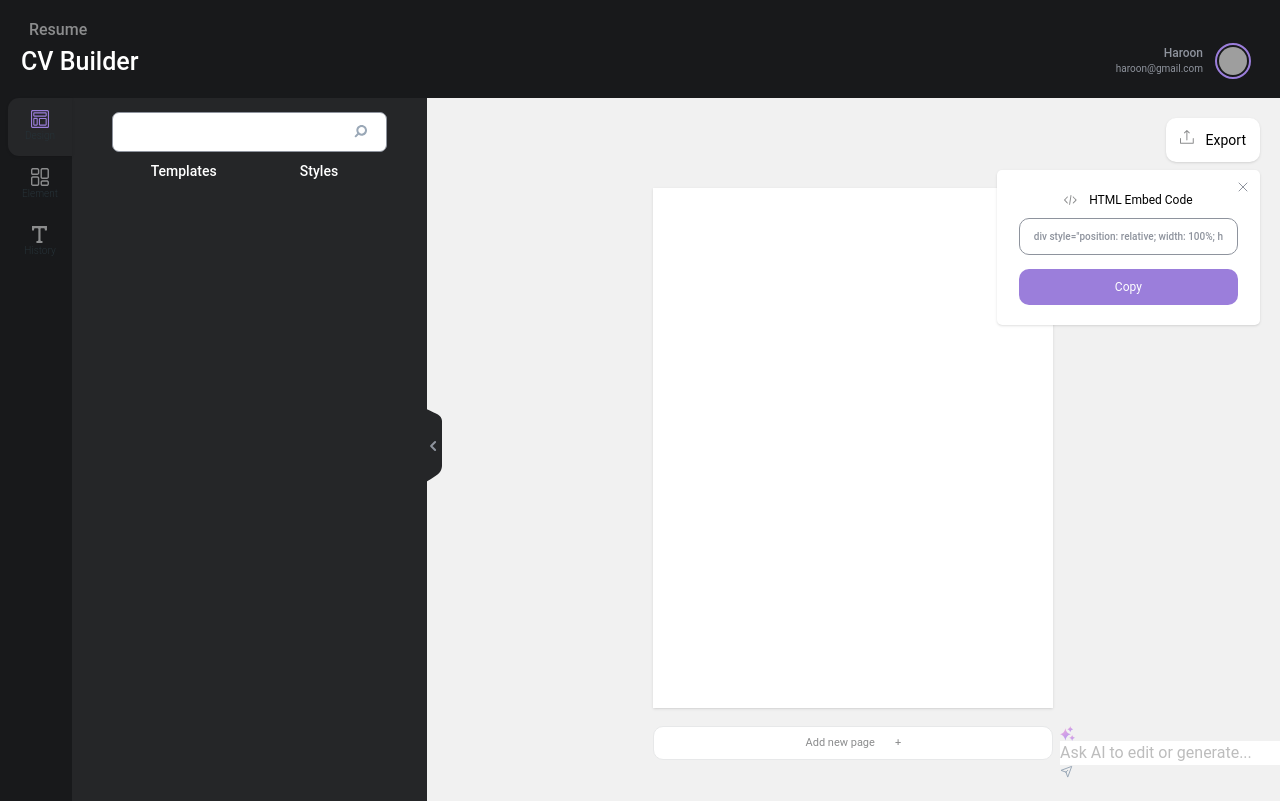
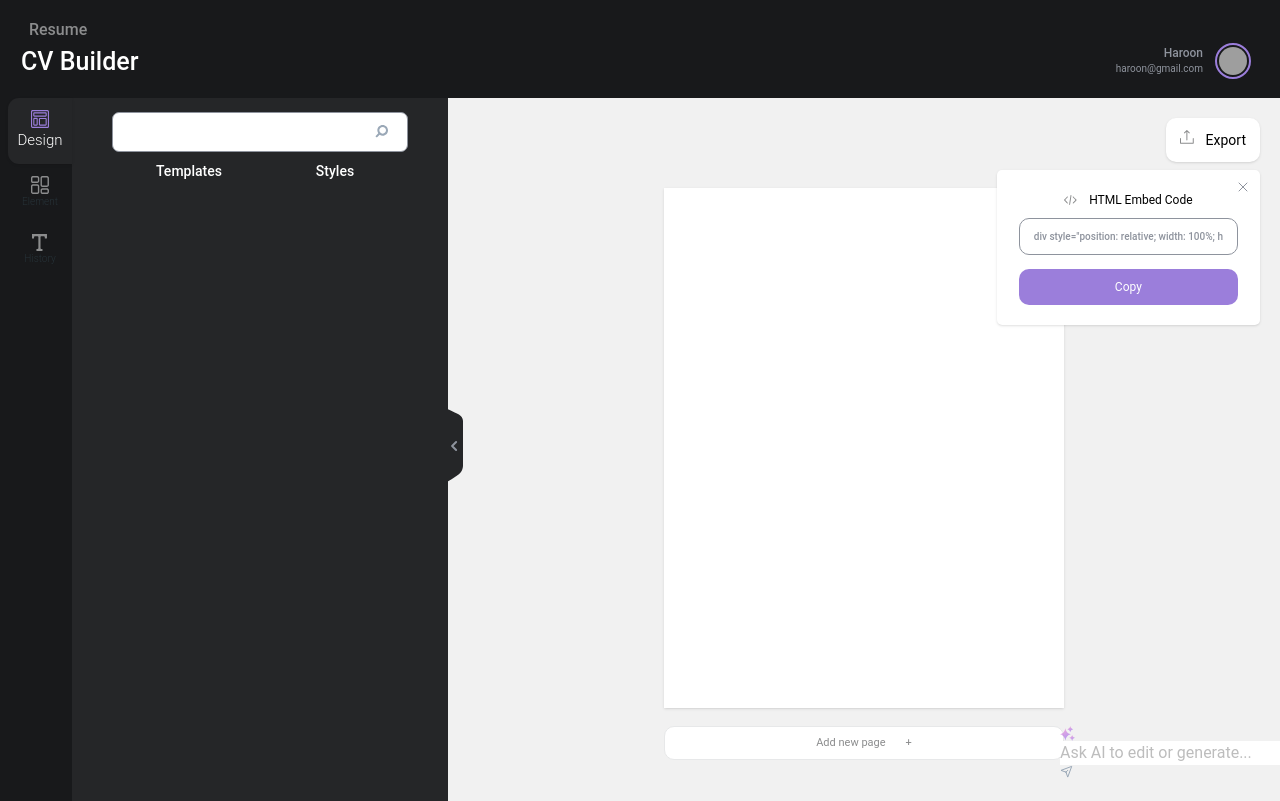
Before and after one commit to Icarus1223/cv-builder, a React (Create React App) app in the folder frontend/: page / in a window 1280 px wide. Both pictures are taken after a click on the tab "Design". Built offline with nearby package versions, Linux system fonts and the light colour scheme; grey boxes are pictures that could not be loaded.

Commit message:
add Toggle button

```diff
--- a/frontend/src/Components/SideBarTab/SideBarTab.jsx
+++ b/frontend/src/Components/SideBarTab/SideBarTab.jsx
@@ -7,6 +7,7 @@ import {
   Tab,
   TabPanel,
   Typography,
+  Tooltip
 } from "@material-tailwind/react";
 import {
   Square3Stack3DIcon,
@@ -20,28 +21,37 @@ import DesignIcon from "../../assets/Svg/HomePageSvg/DesignIcon";
 import ElementIcon from "../../assets/Svg/HomePageSvg/ElementIcon";
 import TextIcon from "../../assets/Svg/HomePageSvg/TextIcon";
 
-export default function SideBarTab() {
+export default function SideBarTab({ toggleProp }) {
+  const [siderTogle, setSiderTogle] = useState(false)
 
+  const activeTabHandler = () => {
+    setSiderTogle(true)
+    toggleProp(true)
+  }
+  const hideHandle = () => {
+    setSiderTogle(false)
+    toggleProp(false)
+  }
 
   return (
     <Tabs value="dashboard" orientation="vertical" className="  overflow-visible sidebar-tabs">
       <TabsHeader className="w-[72px] pe-0 bg-transparent pt-0 ps-2">
 
-        <Tab key={1} value={1} className="place-items-start py-3" >
+        <Tab key={1} value={1} className="place-items-start py-3" onClick={activeTabHandler} >
           <div className="">
             <DesignIcon />
-            <Typography className="text-[10px]">Design</Typography>
+            <Typography className="text-[15px] text-white ">Design</Typography>
 
           </div>
         </Tab>
-        <Tab key={2} value={2} className="place-items-start py-3" >
+        <Tab key={2} value={2} className="place-items-start py-3" onClick={activeTabHandler} >
           <div className="text-center">
             <ElementIcon className='m-auto' />
             <Typography className="text-[10px]">Element</Typography>
 
           </div>
         </Tab>
-        <Tab key={3} value={3} className="place-items-start py-3" >
+        <Tab key={3} value={3} className="place-items-start py-3" onClick={activeTabHandler}  >
           <div className="">
             <TextIcon className='m-auto' />
             <Typography className="text-[10px]">History</Typography>
@@ -51,7 +61,17 @@ export default function SideBarTab() {
         </Tab>
 
       </TabsHeader>
-      <TabsBody className="py-3.5 px-6 bg-light-black relative overflow-visible">
+      {
+        siderTogle && (
+          <>
+            <TabsBody className="py-3.5 px-6 bg-light-black relative overflow-visible"
+              animate={{
+                initial: { y: 250 },
+                mount: { y: 0 },
+                unmount: { y: 250 },
+              }}
+
+            >
               <TabPanel key={1} value={1} className="py-0">
                 <div className="search-input relative">
                   <Input
@@ -69,7 +89,6 @@ export default function SideBarTab() {
                 </div>
                 <div className="design_tabs">
                   <Tabs value="dashboard" orientation="horizontal" className="">
-
                     <TabsHeader className=" pe-0 bg-transparent flex justify-between	">
 
                       <Tab key={1} value={1} className="place-items-start " >
@@ -108,10 +127,15 @@ export default function SideBarTab() {
 
               </TabPanel>
               <div className="sidebar-close-btn absolute right-[-16px] top-[50%] translate-y-[-50%] z-10">
-          <button className=""><RightArrow /> </button>
+                <Tooltip content="Hide" placement="right">
+                  <button onClick={hideHandle}><RightArrow /> </button>
+                </Tooltip>
               </div>
 
-      </TabsBody >
+            </TabsBody ></>
+        )
+      }
+
     </Tabs >
   );
 }
--- a/frontend/src/Pages/Home/Home.jsx
+++ b/frontend/src/Pages/Home/Home.jsx
@@ -1,4 +1,5 @@
-import React from 'react'
+import React, { useState } from 'react'
+import './home.css'
 import SideBarTab from '../../Components/SideBarTab/SideBarTab'
 import ExportSvg from '../../assets/Svg/HomePageSvg/ExportSvg'
 import { Typography } from '@material-tailwind/react'
@@ -8,13 +9,14 @@ import Star from '../../assets/Svg/HomePageSvg/Star'
 import Send from '../../assets/Svg/HomePageSvg/Send'
 
 const Home = () => {
+    const [sideBarToggle , setSideBarToggle] = useState(false)
     return (
         <>
-            <div class="grid grid-cols-12">
-                <div class="col-span-4 bg-dark-black">
-                    <SideBarTab />
+            <div className={!sideBarToggle ? `home-wrapper` : "home_wrapper_full"}>
+                <div className=" bg-dark-black">
+                    <SideBarTab toggleProp={setSideBarToggle}/>
                 </div>
-                <div class="col-span-8 bg-home-white-smoke relative">
+                <div className=" bg-home-white-smoke relative">
                     <div className='pt-[90px]'>
                         <div className='shadow shadow-[0_1px_10px_0px_rgba(155, 126, 219, 0.20)] blank-page h-[520px] w-[400px] bg-white m-auto'></div>
                         <div className='add_new_page_button text-center py-[18px] relative'>
--- /dev/null
+++ b/frontend/src/Pages/Home/home.css
@@ -0,0 +1,8 @@
+.home-wrapper{
+    display: grid;
+    grid-template-columns: 5% 95%;
+}
+.home_wrapper_full{
+    display: grid;
+    grid-template-columns: 35% 65%;
+}
```
Lines whose indentation alone changed are shown as unchanged.
